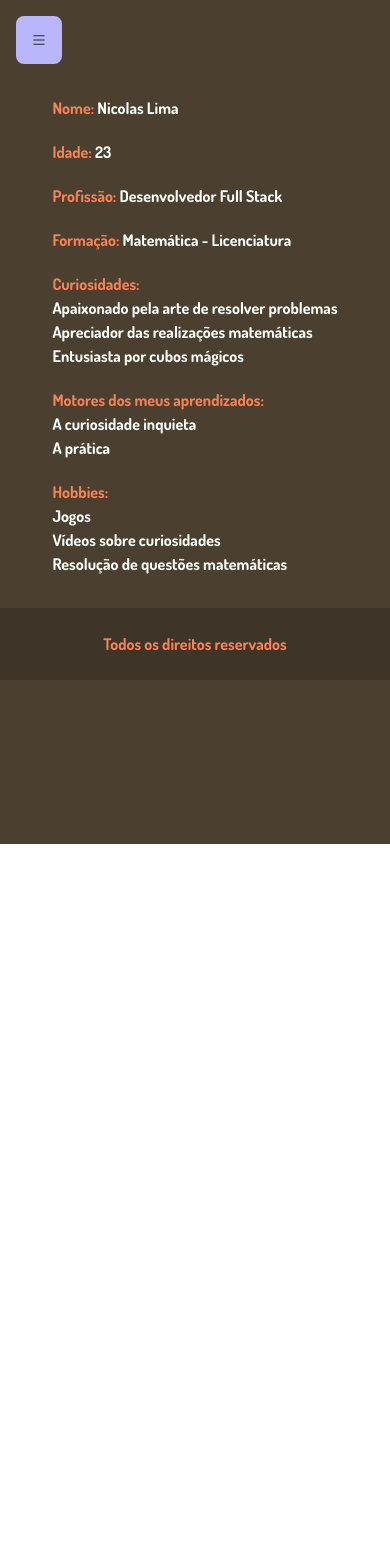
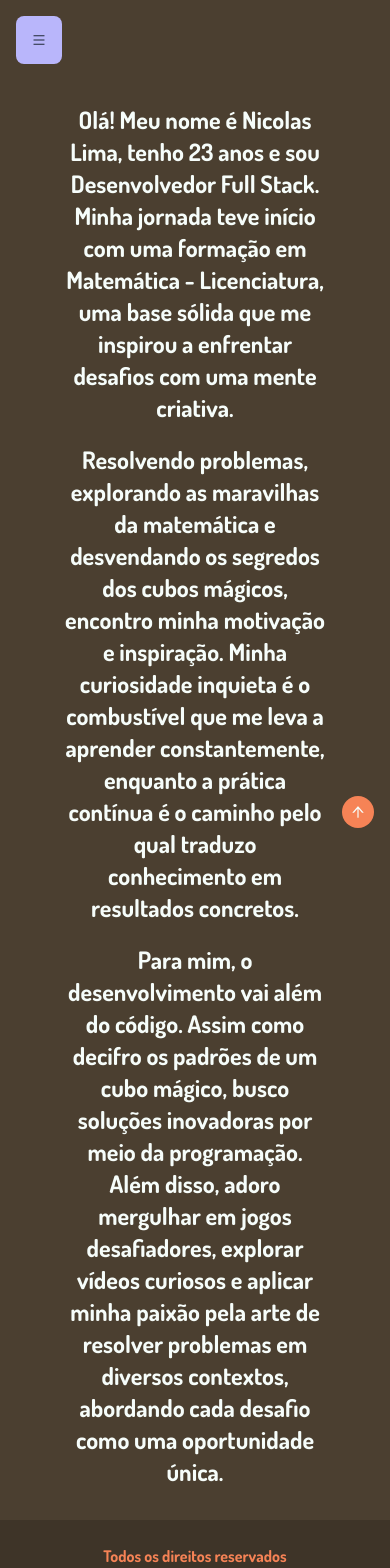
Before and after one commit to nicolaslimaaaa/nicolaslimaaaa, a React (Vite) app: page /about in a window 390 px wide. Shown: the top 1568 px of the page. Before the commit the page ends 844 px from the top, so only its background shows below. Built offline with nearby package versions, Linux system fonts and the light colour scheme.

Commit message:
estilização para telas mobile concluída

```diff
--- a/src/App.jsx
+++ b/src/App.jsx
@@ -2,6 +2,7 @@ import { Outlet } from 'react-router-dom'
 import Header from './components/Header'
 import Drawer from './components/Drawer'
 import Footer from './components/Footer'
+import ToTop from './components/ToTop'
 
 function App() {
   return (
@@ -14,6 +15,7 @@ function App() {
             </div>
         </Drawer>
       </div>
+      <ToTop />
       <Footer />
     </section>
   )
--- a/src/components/Drawer.jsx
+++ b/src/components/Drawer.jsx
@@ -23,9 +23,9 @@ const Drawer = ({ children }) => {
   </div>
   <div className="drawer-side">
     <label htmlFor="my-drawer" className="drawer-overlay"></label>
-    <ul className="menu p-4 w-80 h-full bg-dark-color text-text-color">
+    <ul className="menu p-4 w-80 h-full bg-dark-color text-text-color text-2xl gap-y-6">
     <label htmlFor="my-drawer" className="btn bg-main-color border-none drawer-button md:hidden"><AiOutlineClose /></label>
-      <li><Link to="/" onClick={ closeDrawer }><AiOutlineHome /> Início</Link></li>
+      <li><Link to="/" onClick={ closeDrawer } className='mt-10'><AiOutlineHome /> Início</Link></li>
       <li><Link to="/about" onClick={ closeDrawer }><AiOutlineProfile /> Sobre</Link></li>
       <li><Link to="/projects" onClick={ closeDrawer }><AiOutlineAppstore /> Projetos</Link></li>
       <li><Link to="/skills" onClick={ closeDrawer }><AiOutlineThunderbolt /> Habilidades</Link></li>
--- /dev/null
+++ b/src/components/ToTop.jsx
@@ -0,0 +1,18 @@
+import { AiOutlineArrowUp } from "react-icons/ai";
+
+const ToTop = () => {
+    const scrollToTop = () => {
+        window.scrollTo({ top: 0, behavior: 'smooth' });
+      };
+
+  return (
+    <div
+      onClick={scrollToTop}
+      className="md:hidden h-8 w-8 bg-menu-color fixed right-4 bottom-4 flex justify-center items-center rounded-full font-bold text-text-color"
+    >
+      <AiOutlineArrowUp />
+    </div>
+  )
+}
+
+export default ToTop
--- a/src/routes/About.jsx
+++ b/src/routes/About.jsx
@@ -1,7 +1,7 @@
 const About = () => {
   return (
-    <section className="flex flex-col font-bold gap-y-5 mt-8 text-menu-color">
-      <p>Nome: <span className="text-text-color">Nicolas Lima</span></p>
+    <section className="flex flex-col font-bold gap-y-5 mt-10 mx-16 text-text-color min-h-screen text-2xl text-center">
+      {/* <p>Nome: <span className="text-text-color">Nicolas Lima</span></p>
       <p>Idade: <span className="text-text-color">23</span></p>
       <p>Profissão: <span className="text-text-color">Desenvolvedor Full Stack</span></p>
       <p>Formação: <span className="text-text-color">Matemática - Licenciatura</span></p>
@@ -25,9 +25,24 @@ const About = () => {
         <ul className="text-text-color">
           <li> Jogos</li>
           <li> Vídeos sobre curiosidades</li>
-          <li> Resolução de questões matemáticas</li>
+          <li> Montar cubo mágico</li>
         </ul>
-      </div>
+      </div> */}
+      <p>
+        Olá! Meu nome é Nicolas Lima, tenho 23 anos e sou Desenvolvedor Full Stack. Minha jornada teve início com uma formação em
+        Matemática - Licenciatura, uma base sólida que me inspirou a enfrentar desafios com uma mente criativa.
+      </p>
+      <p>
+        Resolvendo problemas, explorando as maravilhas da matemática e desvendando os segredos dos cubos mágicos, encontro minha motivação e
+        inspiração. Minha curiosidade inquieta é o combustível que me leva a aprender constantemente, enquanto a prática contínua é o caminho pelo
+        qual traduzo conhecimento em resultados concretos.
+
+      </p>
+      <p>
+        Para mim, o desenvolvimento vai além do código. Assim como decifro os padrões de um cubo mágico, busco soluções inovadoras por meio
+        da programação. Além disso, adoro mergulhar em jogos desafiadores, explorar vídeos curiosos e aplicar minha paixão pela arte de
+        resolver problemas em diversos contextos, abordando cada desafio como uma oportunidade única.
+      </p>
     </section>
   )
 }
--- a/src/routes/Contact.jsx
+++ b/src/routes/Contact.jsx
@@ -2,7 +2,7 @@ import { AiFillGithub, AiFillLinkedin } from 'react-icons/ai';
 
 const Contact = () => {
   return (
-    <section className="flex flex-col items-center h-screen mt-8 text-menu-color text-xl font-bold">
+    <section className="flex flex-col items-center h-screen mt-10 text-menu-color text-xl font-bold">
         <form className="flex flex-col gap-y-3">
           <label htmlFor="input-name">Nome</label>
           <input
--- a/src/routes/Home.jsx
+++ b/src/routes/Home.jsx
@@ -6,18 +6,18 @@ const Home = () => {
     <section className='text-menu-color flex flex-col items-center justify-center w-full min-h-screen'>
       <div className='flex flex-col justify-center items-center text-7xl'>
         <h1 className='pb-4 text-center pt-8'>Nicolas Lima</h1>
-        <h4 className='text-2xl pt-4 text-center text-text-color'>Desenvolvedor Full Stack</h4>
+        <h4 className='text-2xl pt-4 text-center text-main-color'>Desenvolvedor Full Stack</h4>
       </div>
       <div className='flex justify-center items-center my-8'>
         <img
           src={eu}
           alt="Minha foto"
-          className='w-80 rounded-xl border border-text-color'
+          className='w-80 rounded-xl border border-main-color'
         />
       </div>
       <section className='flex items-center text-6xl text-menu-color'>
-       <a href="https://www.linkedin.com/in/nicolaslimaaaa/" target='_blank' rel="noreferrer" className='pr-12'><AiFillLinkedin /></a>
-       <a href="https://github.com/nicolaslimaaaa" target='_blank' rel="noreferrer" className='pl-12'><AiFillGithub /></a>
+       <a href="https://www.linkedin.com/in/nicolaslimaaaa/" target='_blank' rel="noreferrer" className='pr-12 text-text-color'><AiFillLinkedin/></a>
+       <a href="https://github.com/nicolaslimaaaa" target='_blank' rel="noreferrer" className='pl-12 text-text-color'><AiFillGithub /></a>
       </section>
     </section>
   )
--- a/src/routes/Projects.jsx
+++ b/src/routes/Projects.jsx
@@ -3,7 +3,7 @@ import { AiOutlineGithub, AiOutlineLink } from "react-icons/ai";
 
 const Projects = () => {
   return (
-    <section className='flex justify-center items-center gap-y-10 flex-wrap mt-10'>
+    <section className='flex justify-center items-center gap-y-10 gap-x-5 flex-wrap mt-10'>
       <div className='flex flex-col w-60 gap-y-4 text-4xl'>
         <h4 className='text-menu-color'>Projeto 1</h4>
         <img src={template} alt="Imagem do projeto" className='rounded-2xl border border-main-color'/>
```
